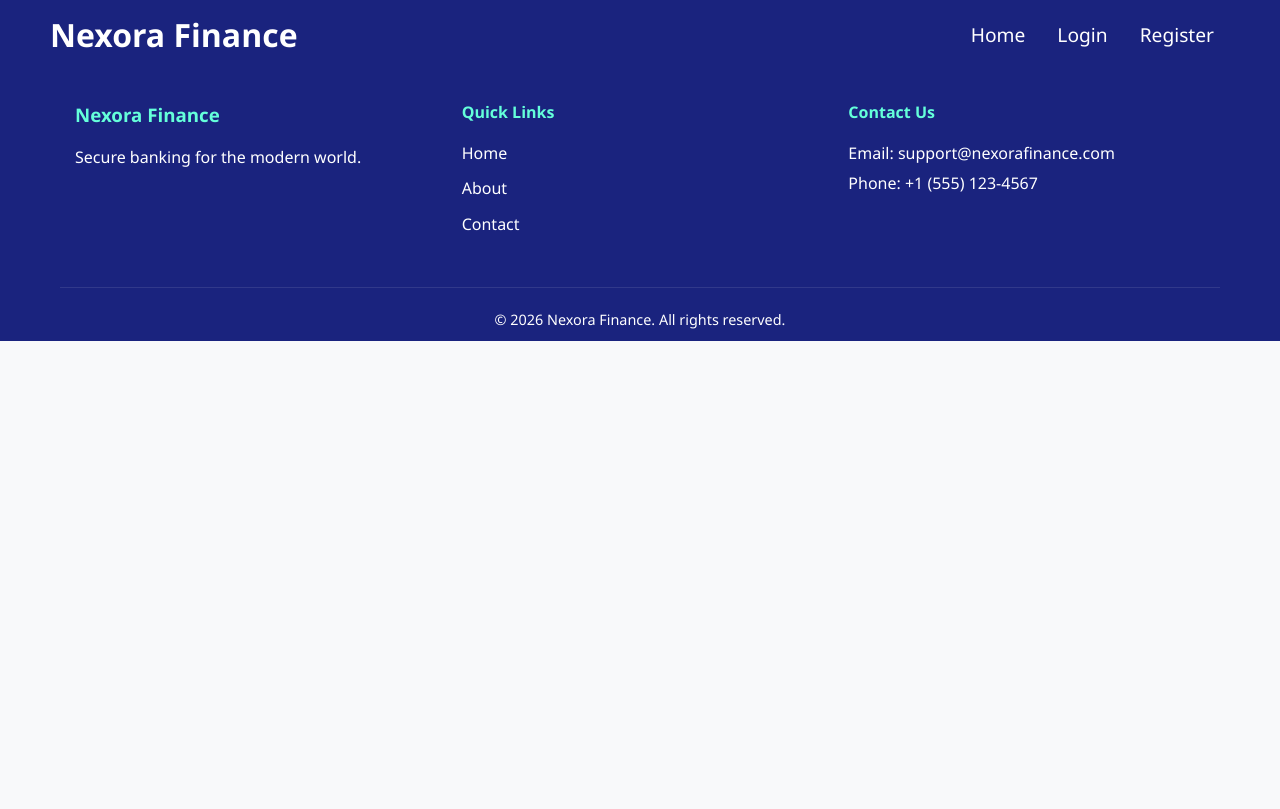
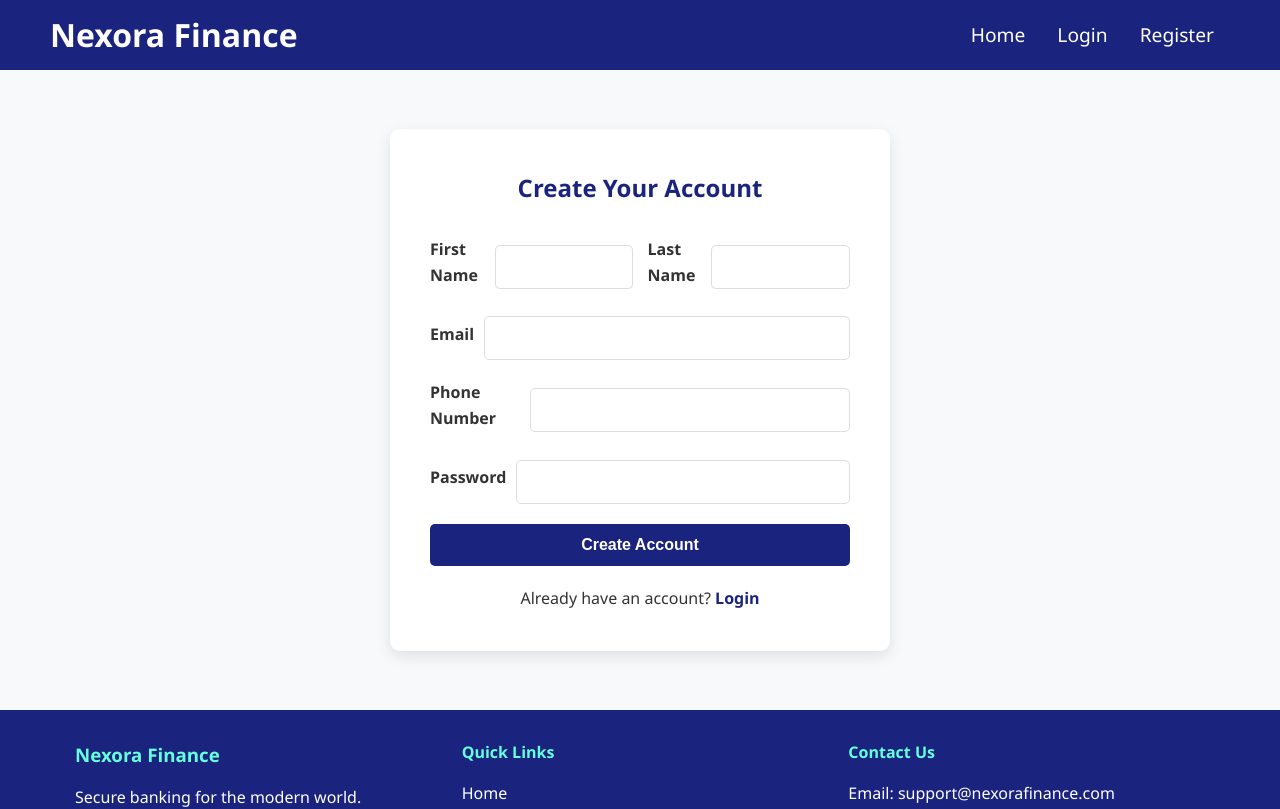
Before and after one commit to Naman-Kaushik01/Nexora-Front-End, a React (Create React App) app: page /register in a window 1280 px wide. Shown: the top 809 px of the page. Built offline with nearby package versions, Linux system fonts and the light colour scheme.

Commit message:
created Register page

```diff
--- a/src/App.js
+++ b/src/App.js
@@ -1,12 +1,16 @@
-import { BrowserRouter } from "react-router-dom";
+import { BrowserRouter,Routes , Route } from "react-router-dom";
 import Navbar from "./components/Navbar";
 import Footer from "./components/Footer";
+import Register from "./pages/Register";
 
 
 function App() {
   return (
    <BrowserRouter>
    <Navbar />
+   <Routes>
+      <Route path="/register" element ={<Register />} />
+   </Routes>
    <Footer />
    </BrowserRouter>
   );
--- /dev/null
+++ b/src/pages/Register.jsx
@@ -0,0 +1,140 @@
+import { useState } from "react";
+import { Link , useNavigate } from "react-router-dom";
+import { apiService } from "../services/api";
+
+const Register = () => {
+
+    const [formData , setFormData] = useState({
+        firstName : '',
+        lastName : '',
+        email :'',
+        phoneNumber : '',
+        password : ''
+    });
+
+    const [error , setError] = useState('');
+    const [success , setSuccess] = useState('');
+    const [loading , setLoading] = useState(false);
+    const navigate = useNavigate();
+
+    const handleChange = (e) => {
+        setFormData({
+            ...formData,
+            [e.target.name]: e.target.value
+        });
+    };
+
+    const handleSubmit = async(e) =>{
+        e.preventDefault();
+        setLoading(true)
+        setError('')
+        setSuccess('')
+        try {
+            const response = await apiService.register(formData);
+
+            if(response.data.statusCode === 200){
+                setSuccess(response.data.message);
+                setTimeout(() => {
+                    navigate('/login');
+                }, 4000);
+            }else{
+                setError(response.data.message || 'Registration failed');
+            }
+
+        } catch (err) {
+            setError(err.response?.data?.message || error.message || 'Registration failed');
+        }
+        finally {
+                setLoading(false);
+        }
+
+    }
+
+    return (
+        <div className="auth-container">
+            <div className="auth-form">
+                <h2>Create Your Account</h2>
+                {error && <div className="error-message">{error}</div>}
+                {success && <div className="success-message">{success}</div>}
+
+                <form onSubmit={handleSubmit}>
+                    <div className="form-row">
+                        <div className="form-group">
+                            <label htmlFor="firstName">First Name</label>
+                            <input
+                                type="text"
+                                id="firstName"
+                                name="firstName"
+                                value={formData.firstName}
+                                onChange={handleChange}
+                                required
+                            />
+                        </div>
+
+                        <div className="form-group">
+                            <label htmlFor="lastName">Last Name</label>
+                            <input
+                                type="text"
+                                id="lastName"
+                                name="lastName"
+                                value={formData.lastName}
+                                onChange={handleChange}
+                                required
+                            />
+                        </div>
+                    </div>
+
+                    <div className="form-group">
+                        <label htmlFor="email">Email</label>
+                        <input
+                            type="email"
+                            id="email"
+                            name="email"
+                            value={formData.email}
+                            onChange={handleChange}
+                            required
+                        />
+                    </div>
+
+                    <div className="form-group">
+                        <label htmlFor="phoneNumber">Phone Number</label>
+                        <input
+                            type="tel"
+                            id="phoneNumber"
+                            name="phoneNumber"
+                            value={formData.phoneNumber}
+                            onChange={handleChange}
+                            required
+                        />
+                    </div>
+
+                    <div className="form-group">
+                        <label htmlFor="password">Password</label>
+                        <input
+                            type="password"
+                            id="password"
+                            name="password"
+                            value={formData.password}
+                            onChange={handleChange}
+                            required
+                        />
+                    </div>
+
+                    <button
+                        type="submit"
+                        className="auth-button"
+                        disabled={loading}
+                    >
+                        {loading ? 'Creating Account...' : 'Create Account'}
+                    </button>
+                </form>
+
+                <div className="auth-link">
+                    Already have an account? <Link to="/login">Login</Link>
+                </div>
+            </div>
+        </div>
+    );
+}
+
+export default Register;
```
